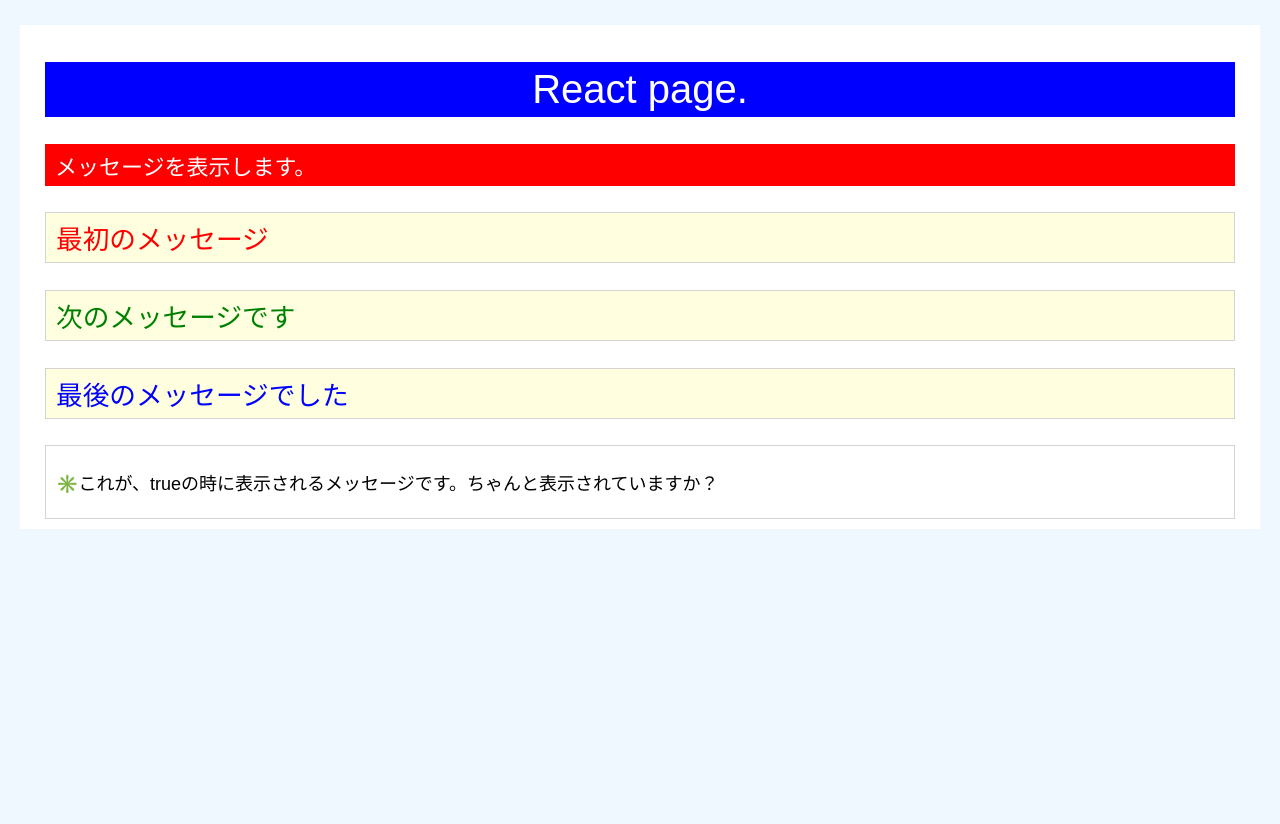
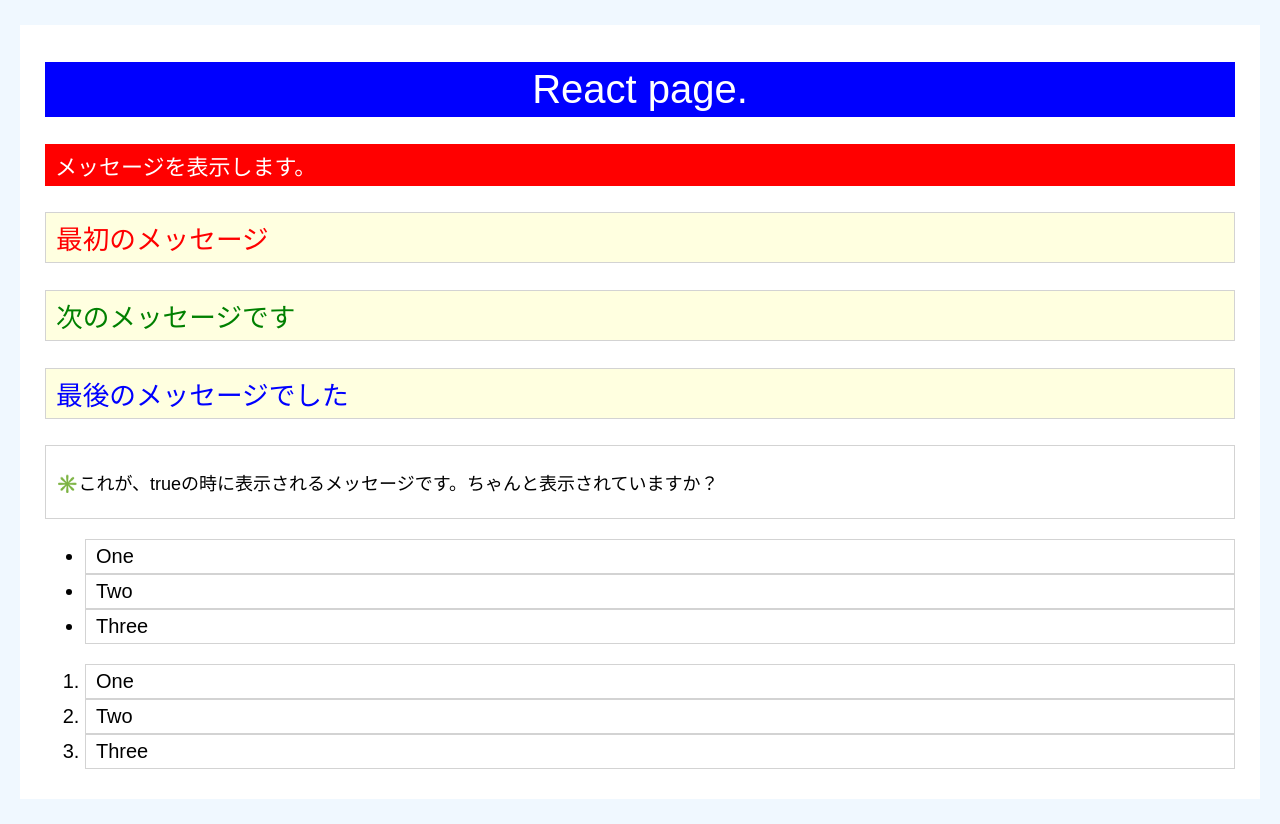
Before and after one commit to yuuta-git12/React_Ts_App, a React (Create React App) app: page / in a window 1280 px wide. Before the commit the page ends 800 px from the top, so only its background shows below. Built offline with nearby package versions, Linux system fonts and the light colour scheme.

Commit message:
配列によるリストの表示を追加

```diff
--- a/src/App.tsx
+++ b/src/App.tsx
@@ -8,6 +8,12 @@ const content_true = `✳️これが、trueの時に表示されるメッセー
 const content_false = `✳️これは、falseの時の表示です。。。。`;
 
 const flg = true;
+
+const data = [
+  <li className='msg'>One</li>,
+  <li className='msg'>Two</li>,
+  <li className='msg'>Three</li>,
+];
 
 //MsgPropsインターフェースの定義(オブジェクトの内容を定義)
 interface MsgProps {
@@ -63,6 +69,12 @@ function App() {
           <p>{content_false}</p>
         </div>
       }
+        <ul>
+          {data}
+        </ul>
+        <ol>
+          {data}
+        </ol>
 
       </div>
     </div>
```
